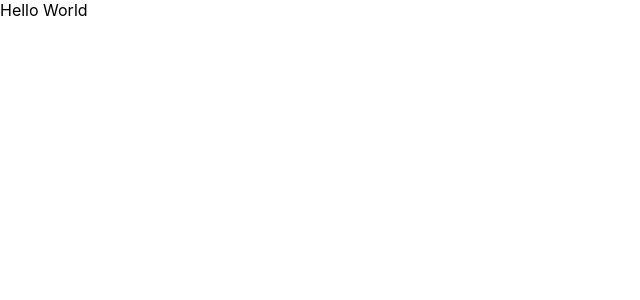
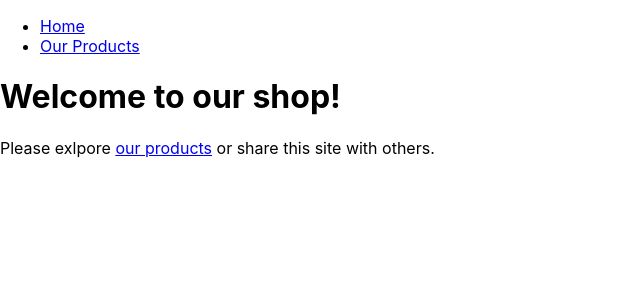
Before and after one commit to JohnMwendwa/multipage-excercise, a React (Vite) app: page / in a window 1280 px wide. Shown: the top 300 px of the page, without its empty margins (0-640 px from the left). Built offline with nearby package versions, Linux system fonts and the light colour scheme.

Commit message:
create different route paths

```diff
--- a/src/App.jsx
+++ b/src/App.jsx
@@ -1,5 +1,21 @@
+import { Route, Routes } from "react-router-dom";
+
+import WelcomePage from "./pages/Welcome";
+import Navbar from "./components/shared/Navbar";
+import ProductsPage from "./pages/Products";
+import ProductDetailsPage from "./pages/ProductDetails";
+
 function App() {
-  return <div>Hello World</div>;
+  return (
+    <>
+      <Navbar />
+      <Routes>
+        <Route path="/" element={<WelcomePage />} />
+        <Route path="/products" element={<ProductsPage />} />
+        <Route path="/products/:id" element={<ProductDetailsPage />} />
+      </Routes>
+    </>
+  );
 }
 
 export default App;
```
